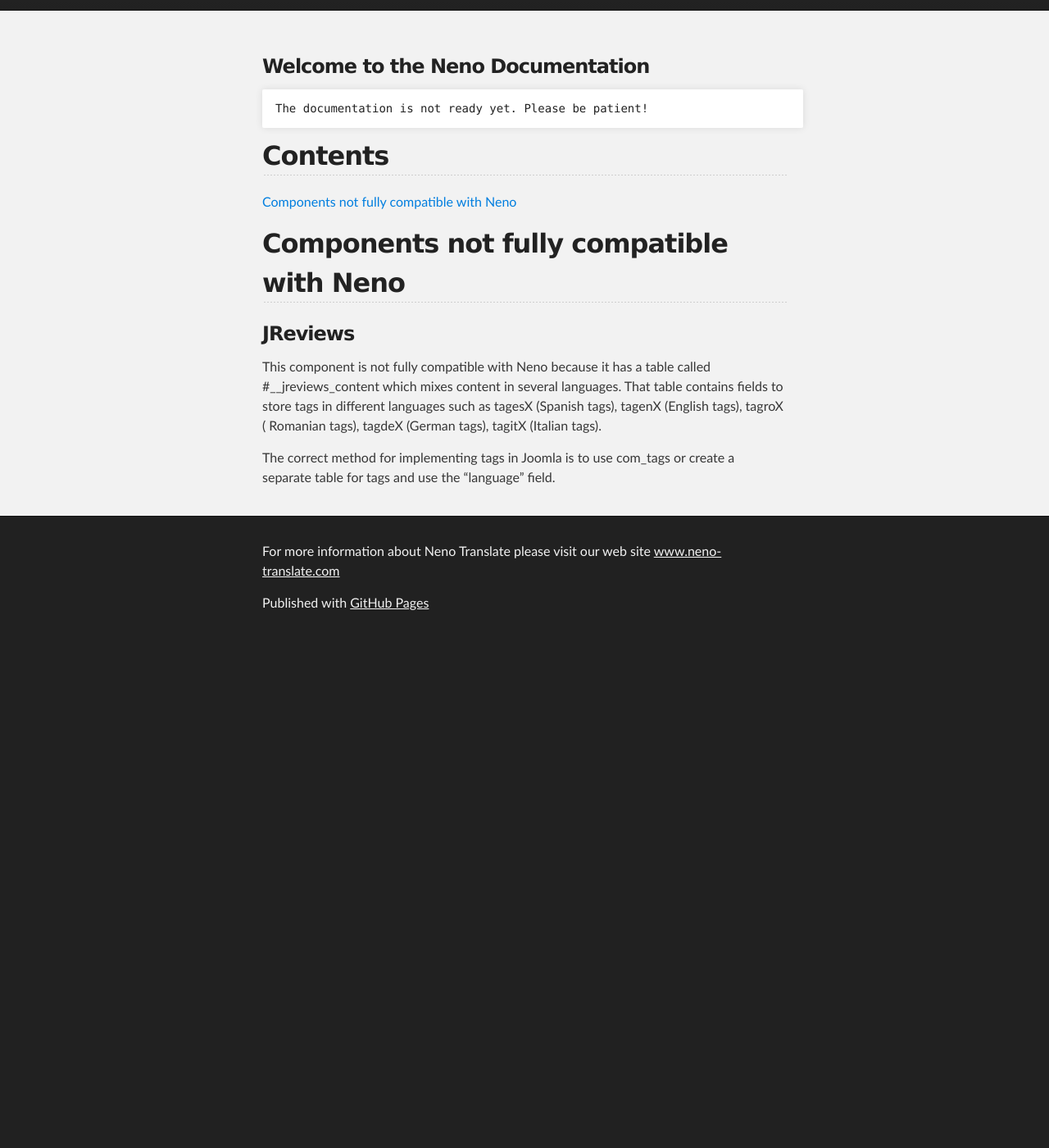
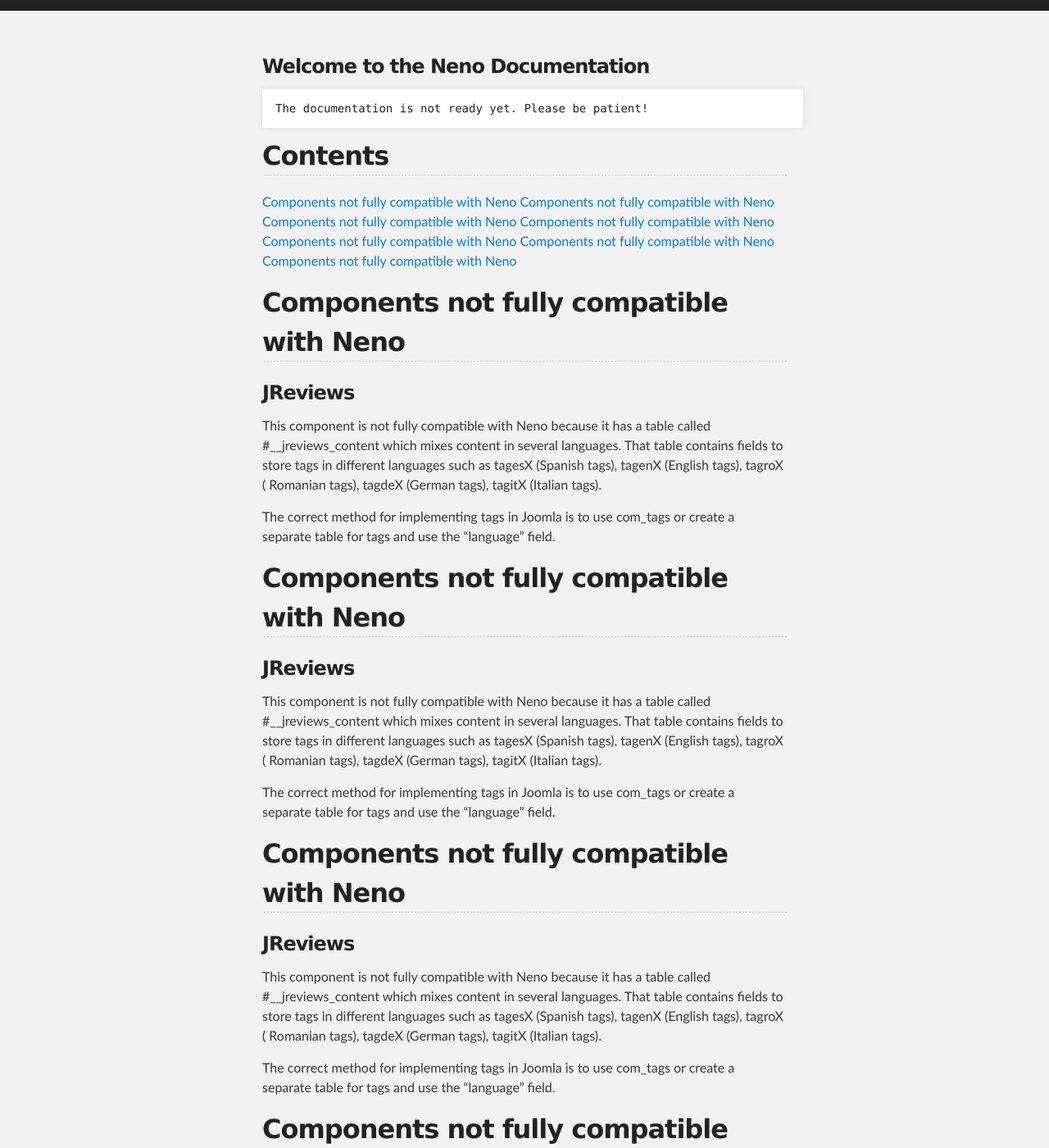
Before and after one commit to javigomez/neno, a Jekyll site: the page built from index.md, in a window 1280 px wide and 1400 px high, scrolled down 260 px. Shown: the whole window at 82% size. Built offline with Jekyll 4.4.1, drawn with Linux system fonts in a browser that asks for light colours; Markdown is read by kramdown in place of the engine named in the settings; before the commit the page ends 1042 px from its top, so only the background shows below that; some of the changed text lies outside the part shown.

Commit message:
Update index.md

```diff
--- a/index.md
+++ b/index.md
@@ -9,6 +9,12 @@ The documentation is not ready yet. Please be patient!
 
 ## Contents
 [Components not fully compatible with Neno](#components-not-fully-compatible-with-neno)
+[Components not fully compatible with Neno](#components-not-fully-compatible-with-neno)
+[Components not fully compatible with Neno](#components-not-fully-compatible-with-neno)
+[Components not fully compatible with Neno](#components-not-fully-compatible-with-neno)
+[Components not fully compatible with Neno](#components-not-fully-compatible-with-neno)
+[Components not fully compatible with Neno](#components-not-fully-compatible-with-neno)
+[Components not fully compatible with Neno](#components-not-fully-compatible-with-neno)
 
 ## Components not fully compatible with Neno
 
@@ -16,3 +22,38 @@ The documentation is not ready yet. Please be patient!
 This component is not fully compatible with Neno because it has a table called \#__jreviews_content which mixes content in several languages. That table contains fields to store tags in different languages such as tagesX (Spanish tags), tagenX (English tags), tagroX ( Romanian tags), tagdeX (German tags), tagitX (Italian tags).
 
 The correct method for implementing tags in Joomla is to use com_tags or create a separate table for tags and use the “language” field.
+
+## Components not fully compatible with Neno
+
+### JReviews
+This component is not fully compatible with Neno because it has a table called \#__jreviews_content which mixes content in several languages. That table contains fields to store tags in different languages such as tagesX (Spanish tags), tagenX (English tags), tagroX ( Romanian tags), tagdeX (German tags), tagitX (Italian tags).
+
+The correct method for implementing tags in Joomla is to use com_tags or create a separate table for tags and use the “language” field.
+
+## Components not fully compatible with Neno
+
+### JReviews
+This component is not fully compatible with Neno because it has a table called \#__jreviews_content which mixes content in several languages. That table contains fields to store tags in different languages such as tagesX (Spanish tags), tagenX (English tags), tagroX ( Romanian tags), tagdeX (German tags), tagitX (Italian tags).
+
+The correct method for implementing tags in Joomla is to use com_tags or create a separate table for tags and use the “language” field.
+
+## Components not fully compatible with Neno
+
+### JReviews
+This component is not fully compatible with Neno because it has a table called \#__jreviews_content which mixes content in several languages. That table contains fields to store tags in different languages such as tagesX (Spanish tags), tagenX (English tags), tagroX ( Romanian tags), tagdeX (German tags), tagitX (Italian tags).
+
+The correct method for implementing tags in Joomla is to use com_tags or create a separate table for tags and use the “language” field.
+
+## Components not fully compatible with Neno
+
+### JReviews
+This component is not fully compatible with Neno because it has a table called \#__jreviews_content which mixes content in several languages. That table contains fields to store tags in different languages such as tagesX (Spanish tags), tagenX (English tags), tagroX ( Romanian tags), tagdeX (German tags), tagitX (Italian tags).
+
+The correct method for implementing tags in Joomla is to use com_tags or create a separate table for tags and use the “language” field.
+
+## Components not fully compatible with Neno
+
+### JReviews
+This component is not fully compatible with Neno because it has a table called \#__jreviews_content which mixes content in several languages. That table contains fields to store tags in different languages such as tagesX (Spanish tags), tagenX (English tags), tagroX ( Romanian tags), tagdeX (German tags), tagitX (Italian tags).
+
+The correct method for implementing tags in Joomla is to use com_tags or create a separate table for tags and use the “language” field.
```
